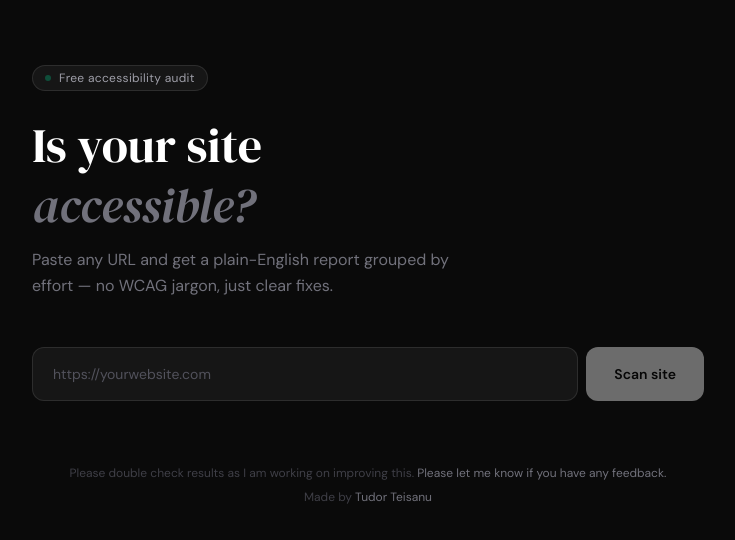
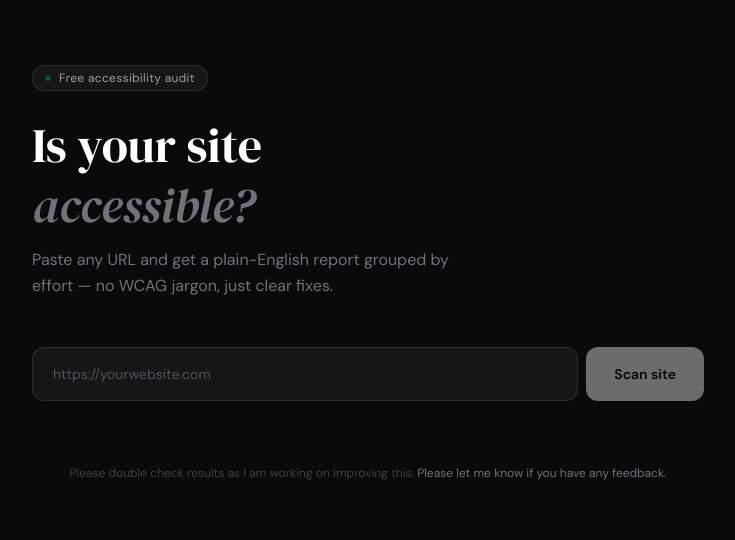
Before and after one commit to tudorDrayfus/accessibility-checker, a Next.js app: page / in a window 1280 px wide. Shown: the top 540 px of the page, without its empty margins (272-1007 px from the left). Built offline with nearby package versions, Linux system fonts and the light colour scheme.

Commit message:
removed my name

```diff
--- a/app/page.tsx
+++ b/app/page.tsx
@@ -439,17 +439,7 @@ export default function Home() {
             Please let me know if you have any feedback.
           </a>
         </p>
-        <p className="text-zinc-700 text-xs">
-          Made by{" "}
-          <a
-            href="https://www.linkedin.com/in/tudor-teisanu-7b08a4b2/"
-            target="_blank"
-            rel="noopener noreferrer"
-            className="text-zinc-500 hover:text-white transition"
-          >
-            Tudor Teisanu
-          </a>
-        </p>
+
       </div>
 
     </main>
```
